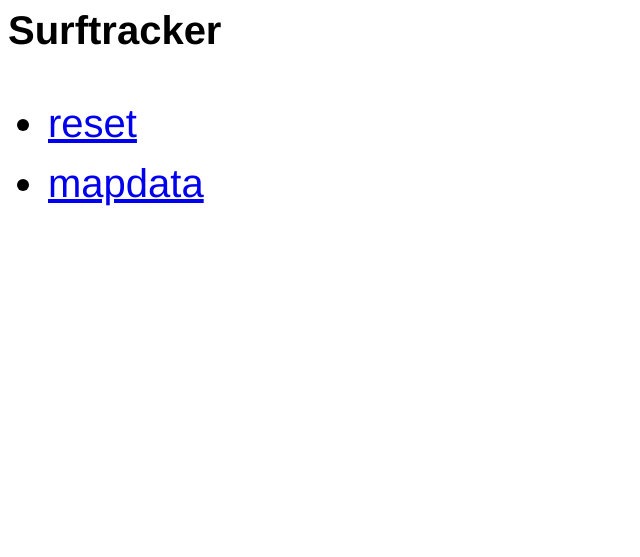
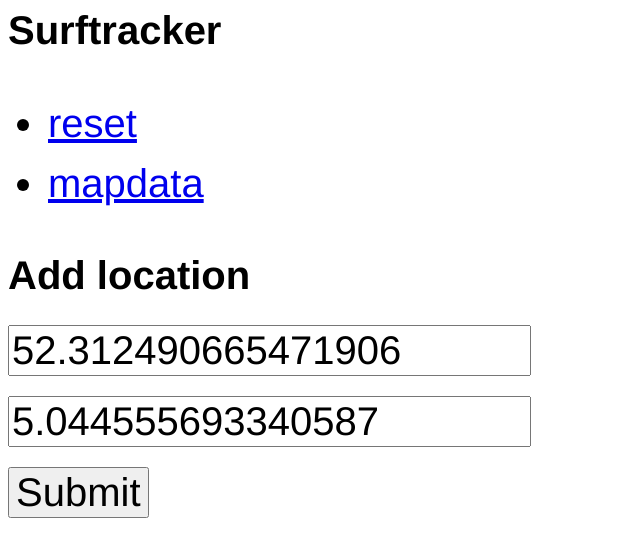
Before and after one commit to slowsteps/server, a Flask app: page / in a window 1280 px wide. Shown: the top 557 px of the page, without its empty margins (0-640 px from the left). Run offline with Flask 2, Linux system fonts and the light colour scheme.

Commit message:
added timesend for dummy form

```diff
--- a/server/api.py
+++ b/server/api.py
@@ -42,6 +42,7 @@ def reset():
 	conn.close()
 	return('table reset')
 
+
 @app.route('/mapdata')
 def getalldata():
 	result = "<pre>longitude,latitude,speed,course,timesend \n"
--- a/server/templates/index.html
+++ b/server/templates/index.html
@@ -10,6 +10,10 @@ li {
 	line-height: 60px;
 }
 
+input {
+	margin-bottom: 20px;
+	display: block;
+}
 
 </style>
 
@@ -21,4 +25,49 @@ li {
 	<li><a href="/reset">reset</a>
 	<li><a href="/mapdata">mapdata</a>
 </ul>
+
+
+<h1>Add location</h1>
+
+
+<input value=52.312490665471906 id="latitude" placeholder="latitude">
+<input value=5.044555693340587 id="longitude" placeholder="longitude">
+
+
+
+<input type="button" id="form1" onclick="setLocation();" value="Submit" />
+
+<div id="output"></div>
+
+
+
+<script>
+
+
+function setLocation() {
+
+
+		var payload = {
+		    longitude: document.querySelector('#longitude').value,
+		    latitude: document.querySelector('#latitude').value,
+		    speed: -1,
+		    course: -1,
+		    timesend: Date.now()/1000
+		};
+
+	const requestOptions = {
+    	method: 'POST',
+    	headers: { 'Content-Type': 'application/json' },
+    	body: JSON.stringify(payload)
+	};
+
+	fetch('/setlocation', requestOptions);
+
+
+
+}
+</script>
+
+
+
 </body>
```
Also changed, not shown: server/database.db, server/requirements.txt (line endings or trailing spaces).
